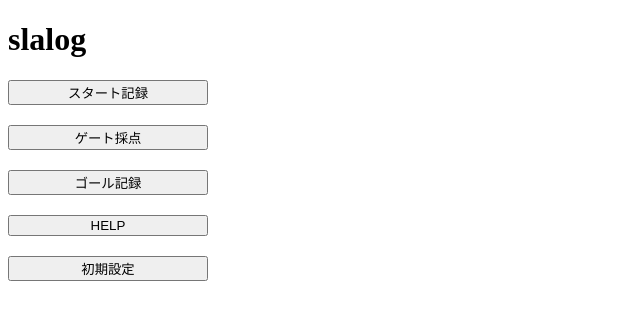
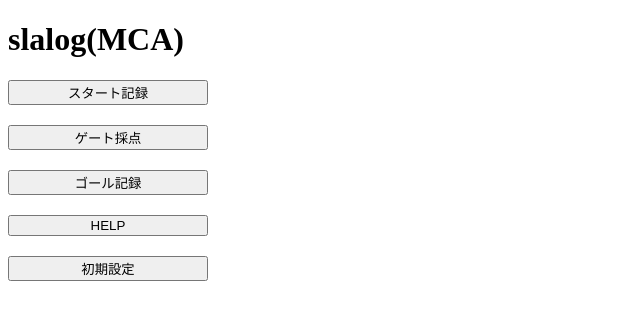
Before and after one commit to zoem276/slalogmca, a plain HTML site: page index.html in a window 1280 px wide. Shown: the whole page, without its empty margins (0-640 px from the left). Drawn offline with Linux system fonts and the light colour scheme.

Commit message:
Update index.html

```diff
--- a/index.html
+++ b/index.html
@@ -37,7 +37,7 @@
     </style>
 </head>
 <body>
-    <h1>slalog</h1>
+    <h1>slalog(MCA)</h1>
     <div class="button-container">
         <button onclick="location.href='./startchk.html'">スタート記録</button>
         <button onclick="location.href='./gatechk.html'">ゲート採点</button>
```
